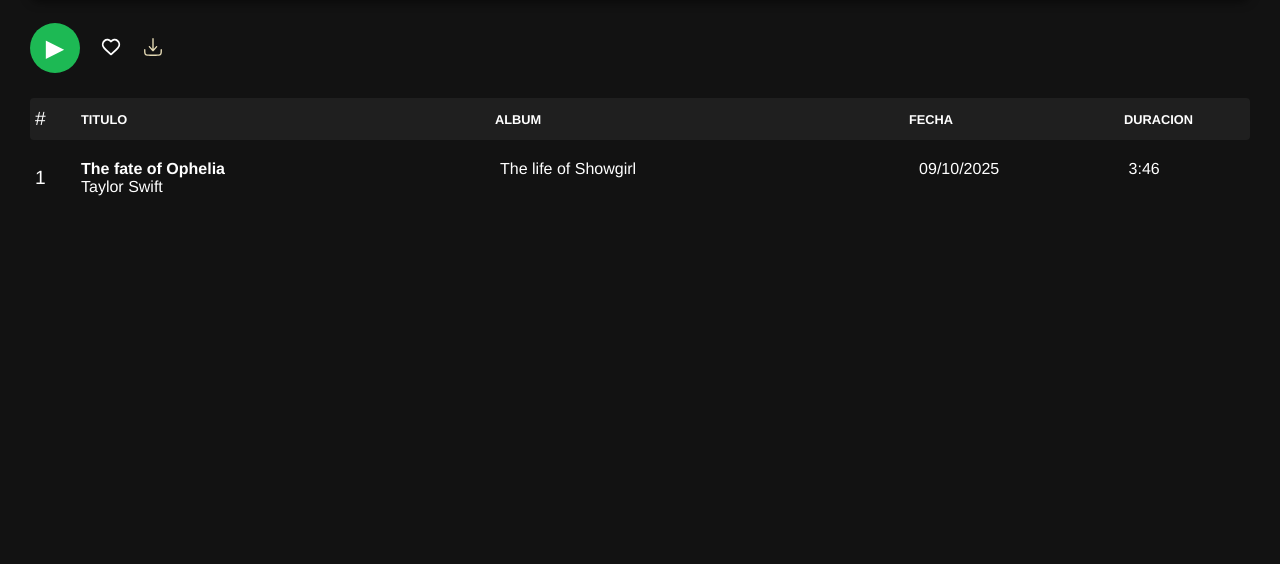
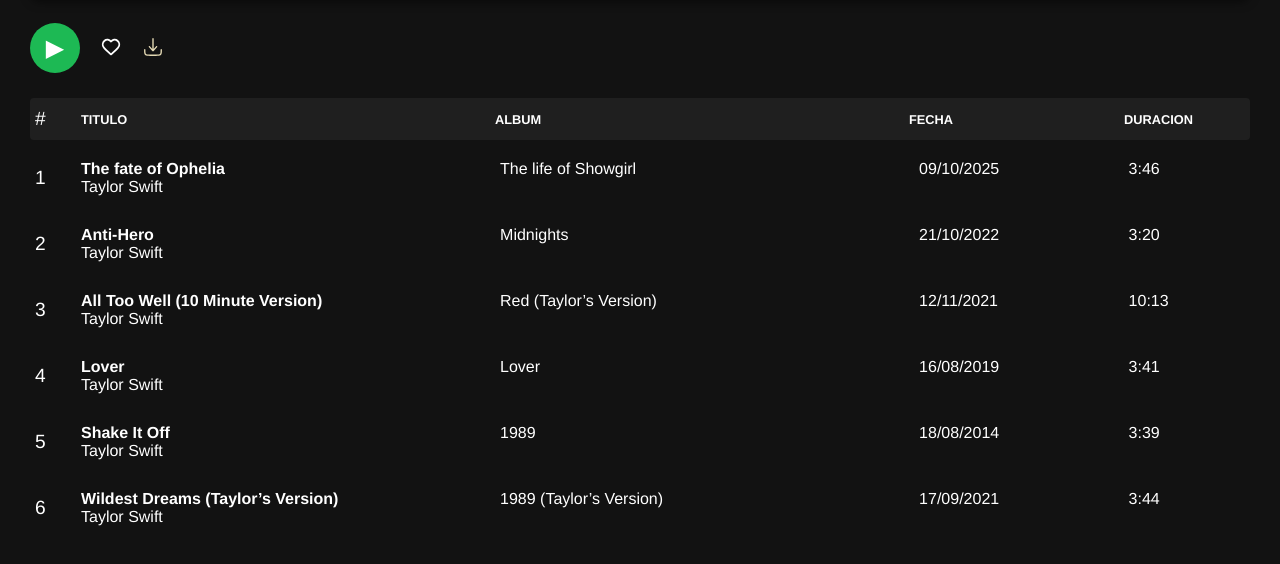
Before and after one commit to GitChrisLopez/Practica-8.1, a plain HTML site: page index.html in a window 1280 px wide. Shown: the part 352-916 px from the top of the page. Before the commit the page ends 800 px from the top, so only its background shows below. Drawn offline with Linux system fonts and the light colour scheme.

Commit message:
Se agregaron mas canciones de Taylor

```diff
--- a/index.html
+++ b/index.html
@@ -7,9 +7,8 @@
     <link rel="stylesheet" href="./styles.css" />
   </head>
   <body>
+
     <div class="container">
-      <aside class="sidebar"></aside>
-
       <main>
         <header class="playlist-header">
           <img
@@ -58,6 +57,71 @@
               <p class="duration">3:46</p>
             </div>
           </div>
+
+          <div class="row">
+            <span class="num">2</span>
+            <div class="song-info-mobile">
+              <div class="song-info wide">
+                <p>Anti-Hero</p>
+                <p>Taylor Swift</p>
+              </div>
+              <p class="wide">Midnights</p>
+              <p class="date">21/10/2022</p>
+              <p class="duration">3:20</p>
+            </div>
+          </div>
+
+          <div class="row">
+            <span class="num">3</span>
+            <div class="song-info-mobile">
+              <div class="song-info wide">
+                <p>All Too Well (10 Minute Version)</p>
+                <p>Taylor Swift</p>
+              </div>
+              <p class="wide">Red (Taylor’s Version)</p>
+              <p class="date">12/11/2021</p>
+              <p class="duration">10:13</p>
+            </div>
+          </div>
+
+          <div class="row">
+            <span class="num">4</span>
+            <div class="song-info-mobile">
+              <div class="song-info wide">
+                <p>Lover</p>
+                <p>Taylor Swift</p>
+              </div>
+              <p class="wide">Lover</p>
+              <p class="date">16/08/2019</p>
+              <p class="duration">3:41</p>
+            </div>
+          </div>
+
+          <div class="row">
+            <span class="num">5</span>
+            <div class="song-info-mobile">
+              <div class="song-info wide">
+                <p>Shake It Off</p>
+                <p>Taylor Swift</p>
+              </div>
+              <p class="wide">1989</p>
+              <p class="date">18/08/2014</p>
+              <p class="duration">3:39</p>
+            </div>
+          </div>
+
+          <div class="row">
+            <span class="num">6</span>
+            <div class="song-info-mobile">
+              <div class="song-info wide">
+                <p>Wildest Dreams (Taylor’s Version)</p>
+                <p>Taylor Swift</p>
+              </div>
+              <p class="wide">1989 (Taylor’s Version)</p>
+              <p class="date">17/09/2021</p>
+              <p class="duration">3:44</p>
+            </div>
+          </div>
         </section>
       </main>
     </div>
--- a/styles.css
+++ b/styles.css
@@ -146,6 +146,9 @@
   display: none;
 }
 
+
+
+/*Vista en celular*/
 @media (min-width: 700px) {
   .songs-header {
     display: flex;
@@ -211,4 +214,5 @@
   .song-row {
     padding: 0px;
   }
+
 }
```
